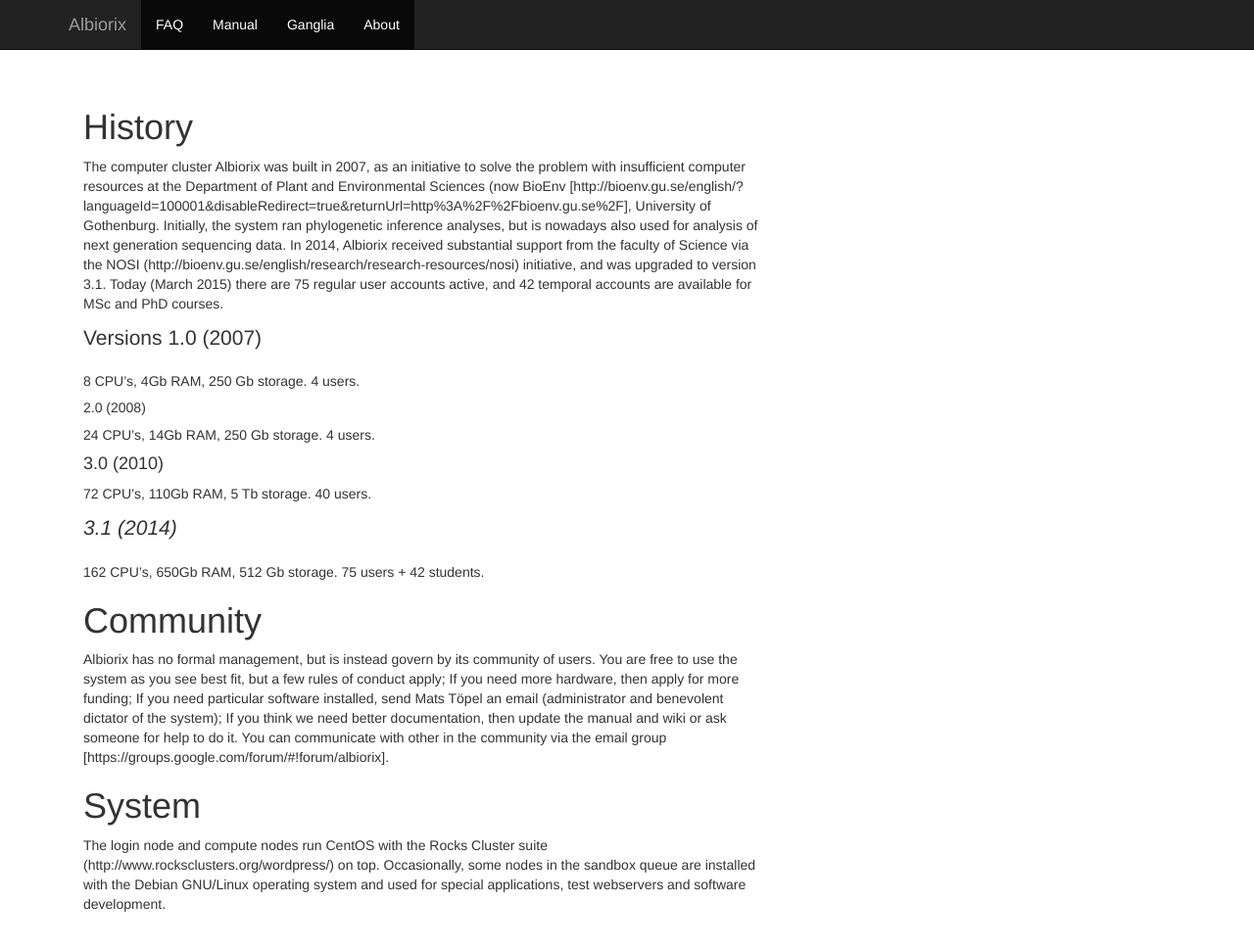
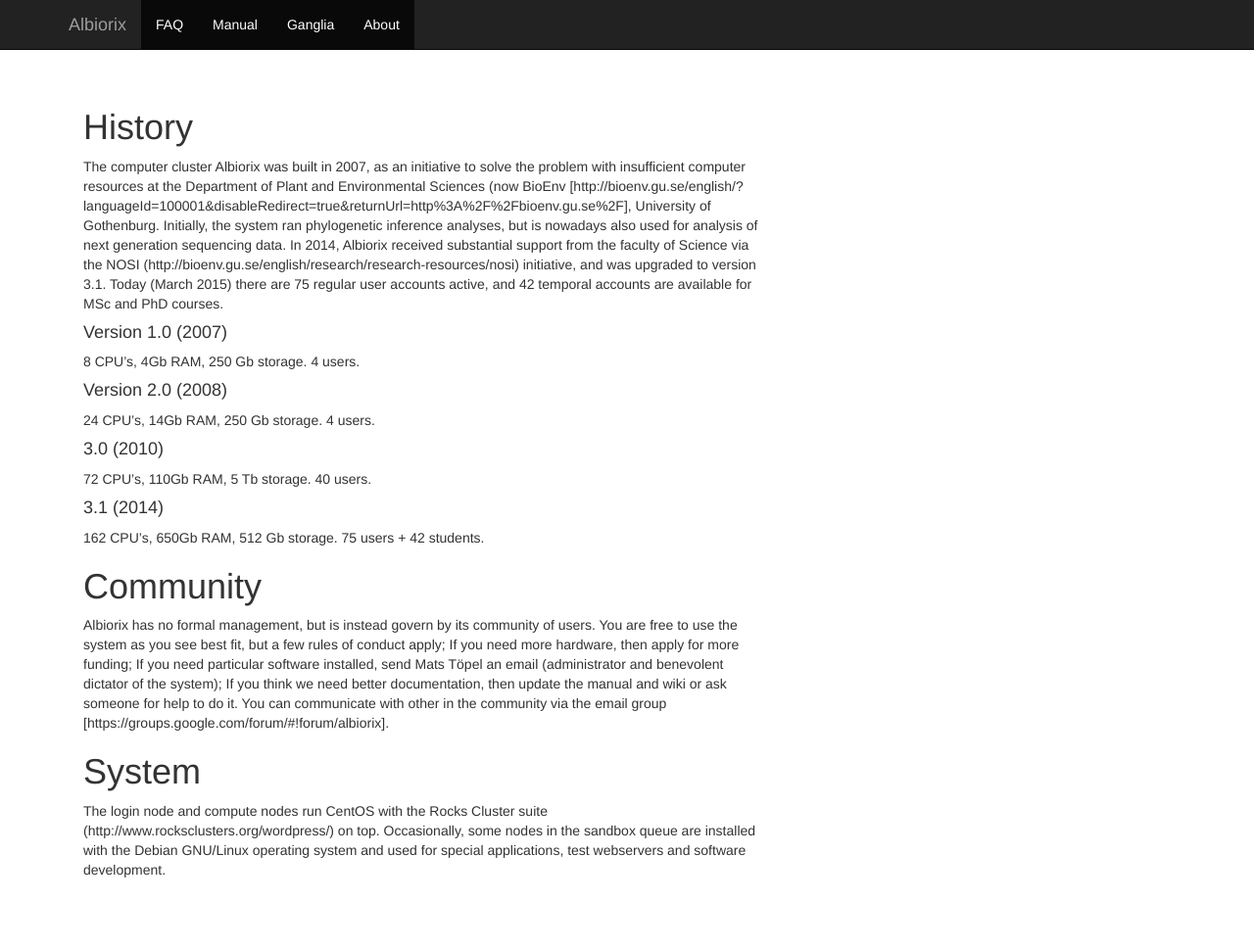
Before and after one commit to The-Bioinformatics-Group/Albiorix, a Jekyll site: the page built from site/about.html, in a window 1280 px wide and 983 px high. Shown: the top 970 px of the window at 98% size. Built offline with Jekyll 4.4.1, drawn with Linux system fonts in a browser that asks for light colours; nearby versions of some CDN libraries.

```diff
--- a/site/about.html
+++ b/site/about.html
@@ -9,16 +9,16 @@ title:  'About'
 <p>The computer cluster Albiorix was built in 2007, as an initiative to solve the problem with insufficient computer resources at the Department of Plant and Environmental Sciences (now BioEnv [http://bioenv.gu.se/english/?languageId=100001&disableRedirect=true&returnUrl=http%3A%2F%2Fbioenv.gu.se%2F], University of Gothenburg. Initially, the system ran phylogenetic inference analyses, but is nowadays also used for analysis of next generation sequencing data. In 2014, Albiorix received substantial support from the faculty of Science via the NOSI (http://bioenv.gu.se/english/research/research-resources/nosi) initiative, and was upgraded to version 3.1. Today (March 2015) there are 75 regular user accounts active, and 42 temporal accounts are available for MSc and PhD courses.</p>
 
 
-<strong><p class="lead">Versions 1.0 (2007)</p></strong>
+<h4>Version 1.0 (2007)</h4>
 <p>8 CPU’s, 4Gb RAM, 250 Gb storage. 4 users.</p>
 
-<h5>2.0 (2008)</h5>
+<h4>Version 2.0 (2008)</h4>
 <p>24 CPU’s, 14Gb RAM, 250 Gb storage. 4 users.</p>
 
 <h4>3.0 (2010)</h4>
 <p>72 CPU’s, 110Gb RAM, 5 Tb storage. 40 users.</p>
 
-<em><p class="lead">3.1 (2014)</p></em>
+<h4>3.1 (2014)</h4>
 <p>162 CPU’s, 650Gb RAM, 512 Gb storage. 75 users + 42 students.</p>
 
 
```
